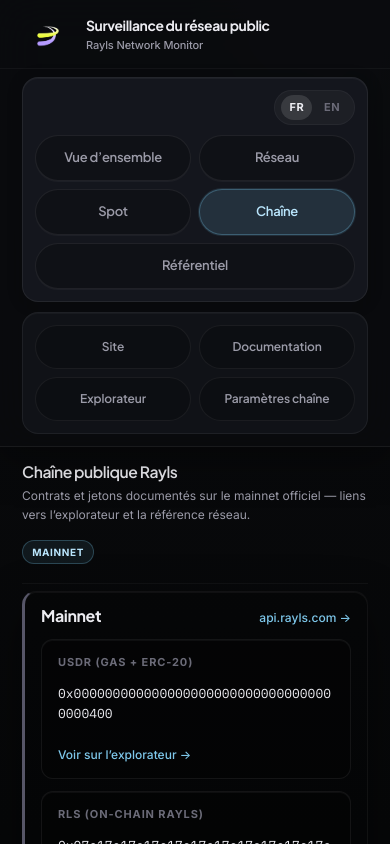
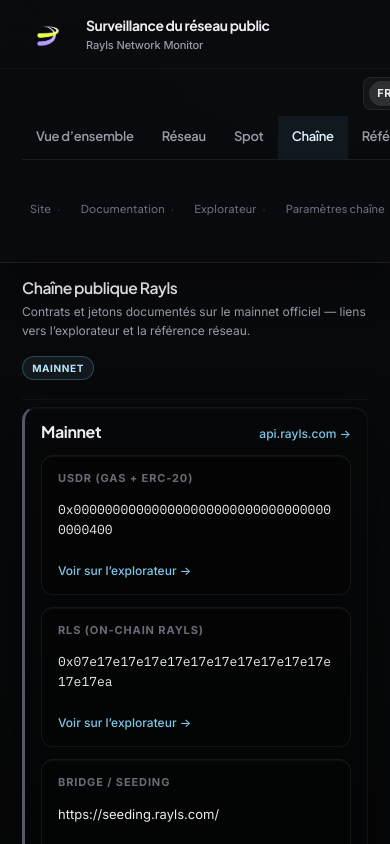
Before and after one commit to StrainUS/DashboardRayls, a React (Vite) app: page /chaine in a window 390 px wide. Shown: the top 844 px of the page. Built offline with nearby package versions, Linux system fonts and the light colour scheme; no server answers.

Commit message:
style: navigation mobile en barre d’onglets et liens discrets
Remplace les cartes à gros boutons par onglets soulignés + externes en ligne ;
réduit le sticky offset mobile dans les tokens.

```diff
--- a/src/styles/pages.css
+++ b/src/styles/pages.css
@@ -562,15 +562,15 @@
 
 @media (max-width: 720px) {
   .site-header__toolbar {
-    padding-top: 8px;
-    padding-bottom: 12px;
+    padding-top: 2px;
+    padding-bottom: 6px;
   }
 
   .site-header__nav-rail {
     width: 100%;
     flex-direction: column;
     align-items: stretch;
-    gap: 10px;
+    gap: 4px;
     padding: 0;
     border-radius: 0;
     background: transparent;
@@ -578,60 +578,89 @@
     box-shadow: none;
   }
 
+  /* Pas de cartons : colonne légère (langue + onglets + liens) */
   .site-header__nav-group--primary {
     flex-direction: column;
     align-items: stretch;
-    gap: 10px;
-    padding: 12px 12px;
-    border-radius: 16px;
-    background: var(--surface);
-    border: 1px solid var(--border);
-    box-shadow: var(--panel-inset-highlight), 0 2px 16px rgba(0, 0, 0, 0.18);
+    gap: 6px;
+    padding: 0;
+    margin: 0;
+    background: none;
+    border: none;
+    box-shadow: none;
   }
 
   .site-header__nav-group--primary .site-header__lang {
     align-self: flex-end;
     margin-right: 0;
-    padding: 4px 6px;
-  }
-
+    padding: 3px 5px;
+    border-radius: 8px;
+    background: rgba(255, 255, 255, 0.045);
+    border: 1px solid rgba(255, 255, 255, 0.07);
+  }
+
+  /* Onglets type barre d’app : scroll horizontal, soulignement actif */
   .site-header__nav-pages {
-    display: grid;
-    grid-template-columns: repeat(2, minmax(0, 1fr));
-    gap: 8px;
+    display: flex;
+    flex-wrap: nowrap;
+    align-items: stretch;
+    gap: 0;
     width: 100%;
     flex: none;
-    overflow: visible;
+    overflow-x: auto;
+    overflow-y: hidden;
     padding: 0;
     margin: 0;
-    mask-image: none;
-    -webkit-mask-image: none;
+    border-bottom: 1px solid rgba(255, 255, 255, 0.08);
+    -webkit-overflow-scrolling: touch;
+    overscroll-behavior-x: contain;
+    scroll-snap-type: x proximity;
+    scrollbar-width: none;
+  }
+
+  .site-header__nav-pages::-webkit-scrollbar {
+    display: none;
+    height: 0;
   }
 
   .site-header__nav-pages .site-pill-link {
-    width: 100%;
-    min-height: 46px;
+    flex: 0 0 auto;
+    scroll-snap-align: start;
+    min-height: 44px;
     justify-content: center;
     text-align: center;
     font-size: 13px;
     font-weight: 600;
     letter-spacing: -0.02em;
     line-height: 1.2;
-    white-space: normal;
-    padding: 10px 12px;
-    border: 1px solid rgba(255, 255, 255, 0.07);
-    background: rgba(0, 0, 0, 0.22);
-    box-shadow: 0 1px 0 rgba(255, 255, 255, 0.04);
-  }
-
-  .site-header__nav-pages .site-pill-link:last-child:nth-child(odd) {
-    grid-column: 1 / -1;
+    white-space: nowrap;
+    padding: 10px 14px;
+    border-radius: 0;
+    border: none;
+    border-bottom: 2px solid transparent;
+    margin-bottom: -1px;
+    background: transparent;
+    box-shadow: none;
+    color: var(--muted);
+  }
+
+  .site-header__nav-pages .site-pill-link:hover {
+    color: var(--text);
+    background: rgba(255, 255, 255, 0.04);
   }
 
   .site-header__nav-pages .site-pill-link--active {
-    background: rgba(125, 211, 252, 0.14);
-    border-color: rgba(125, 211, 252, 0.28);
-    box-shadow: 0 0 0 1px rgba(125, 211, 252, 0.12);
+    color: #e0f2fe;
+    background: rgba(125, 211, 252, 0.07);
+    border-bottom-color: rgba(125, 211, 252, 0.85);
+    border-color: transparent;
+    box-shadow: none;
+  }
+
+  .site-header__nav-pages .site-pill-link--active:hover {
+    color: #f0f9ff;
+    background: rgba(125, 211, 252, 0.1);
+    border-bottom-color: #7dd3fc;
   }
 
   .site-header__nav-rail-split {
@@ -639,44 +668,59 @@
   }
 
   .site-header__nav-group--secondary {
-    padding: 12px 12px;
-    border-radius: 16px;
-    background: rgba(18, 20, 26, 0.92);
-    border: 1px solid rgba(255, 255, 255, 0.06);
-    box-shadow: inset 0 1px 0 rgba(255, 255, 255, 0.035);
-  }
-
+    padding: 2px 0 0;
+    margin: 0;
+    background: none;
+    border: none;
+    box-shadow: none;
+  }
+
+  /* Liens externes : texte discret, pas de grille de boutons */
   .site-header__nav-ext {
-    display: grid;
-    grid-template-columns: repeat(2, minmax(0, 1fr));
-    gap: 8px;
+    display: flex;
+    flex-wrap: wrap;
+    align-items: center;
+    justify-content: flex-start;
+    gap: 4px 4px;
+    row-gap: 2px;
     width: 100%;
     overflow: visible;
-    padding: 0;
+    padding: 2px 0 0;
     margin: 0;
-    mask-image: none;
-    -webkit-mask-image: none;
   }
 
   .site-header__nav-ext .site-pill-link {
-    width: 100%;
-    min-height: 44px;
+    width: auto;
+    flex: 0 0 auto;
+    min-height: 40px;
     justify-content: center;
     text-align: center;
-    font-size: 12px;
-    font-weight: 600;
-    line-height: 1.2;
-    white-space: normal;
-    padding: 10px 10px;
+    font-size: 11px;
+    font-weight: 500;
+    letter-spacing: 0.01em;
+    line-height: 1.25;
+    white-space: nowrap;
+    padding: 8px 8px;
+    border-radius: 6px;
+    border: none;
+    background: transparent;
+    color: var(--dim);
     opacity: 1;
+    text-decoration: none;
+    box-shadow: none;
+  }
+
+  .site-header__nav-ext .site-pill-link:hover {
     color: var(--muted);
-    border: 1px solid rgba(255, 255, 255, 0.06);
-    background: rgba(0, 0, 0, 0.2);
-  }
-
-  .site-header__nav-ext .site-pill-link:hover {
-    color: var(--text);
-    background: rgba(255, 255, 255, 0.06);
+    background: rgba(255, 255, 255, 0.05);
+  }
+
+  .site-header__nav-ext .site-pill-link:not(:last-child)::after {
+    content: '·';
+    margin-left: 6px;
+    color: rgba(255, 255, 255, 0.22);
+    font-weight: 400;
+    pointer-events: none;
   }
 }
 
--- a/src/styles/tokens.css
+++ b/src/styles/tokens.css
@@ -89,7 +89,7 @@
 
 @media (max-width: 640px) {
   :root {
-    --dash-sticky-stack-height: clamp(10rem, 42vw, 13rem);
+    --dash-sticky-stack-height: clamp(8.25rem, 34vw, 10.5rem);
   }
 }
 
```
